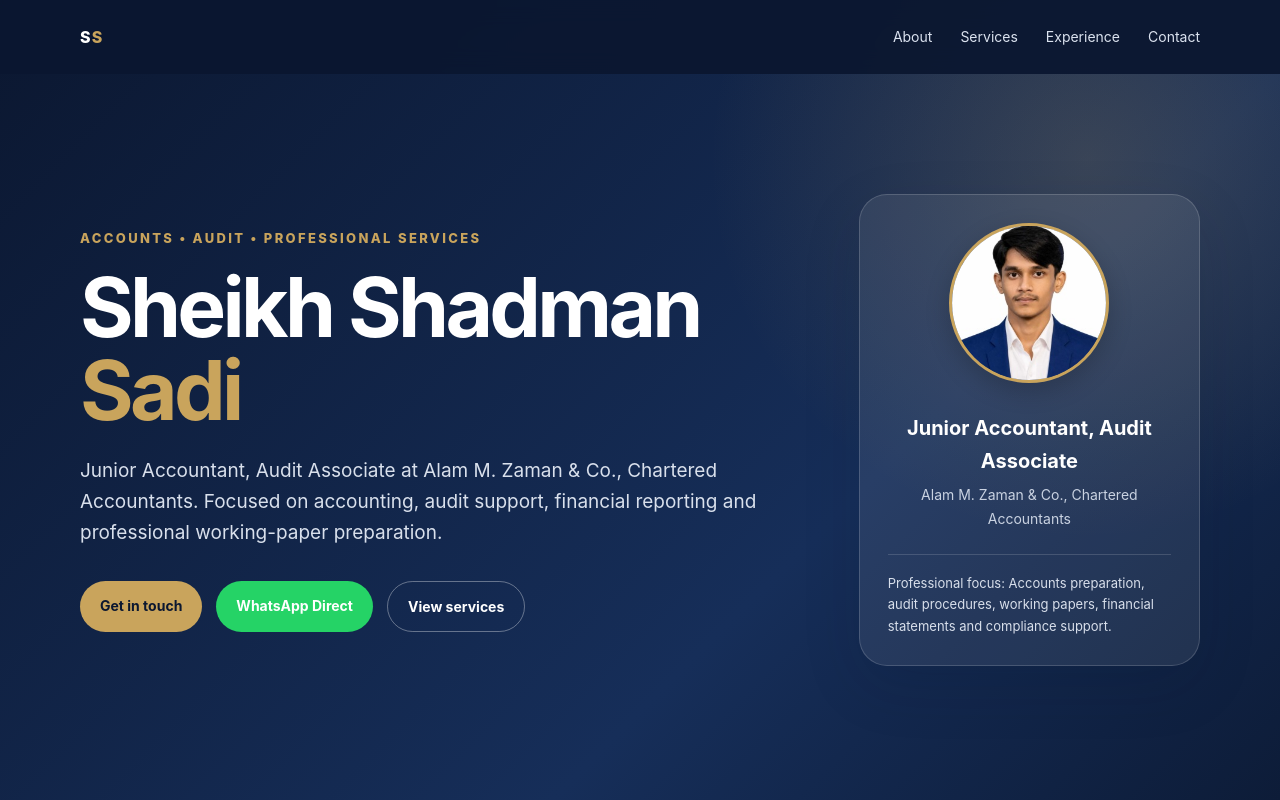
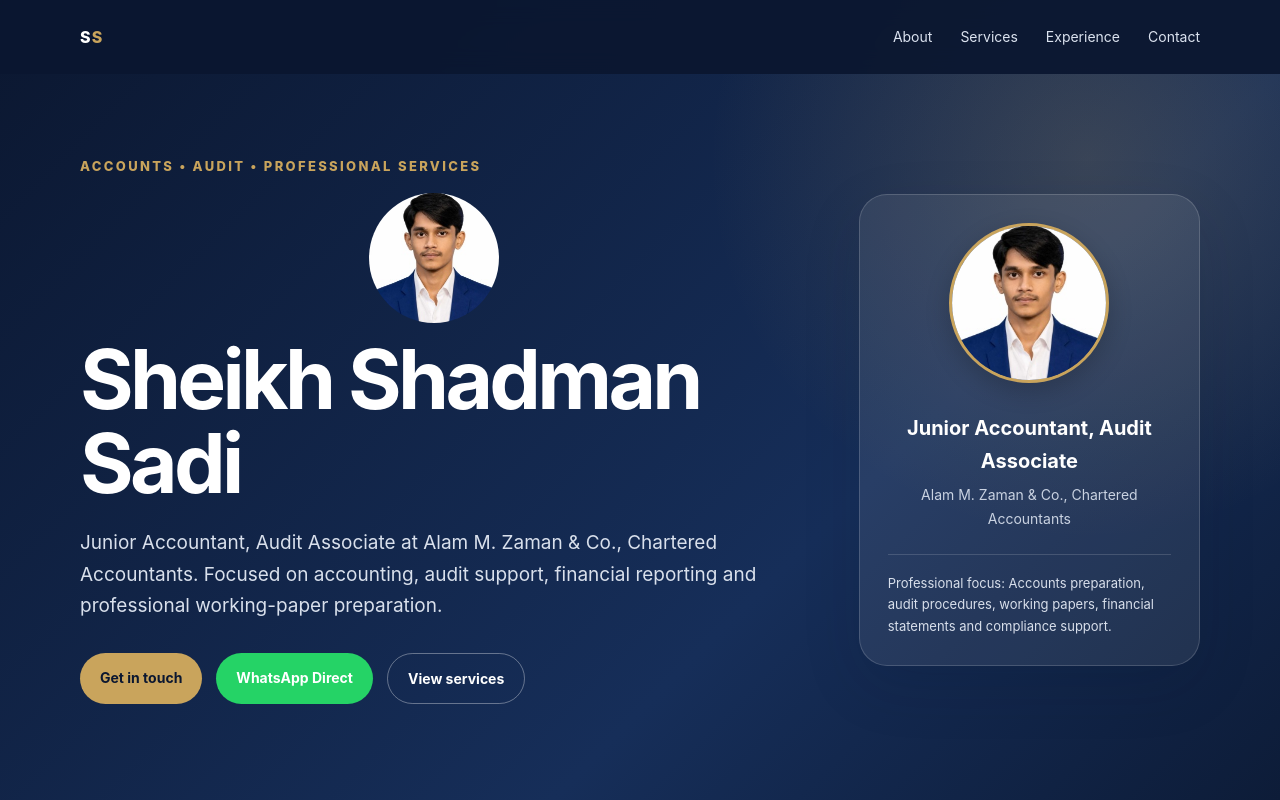
Before and after one commit to sksadi6251-commits/Sheikh-Shadman-Sadi, a plain HTML site: page index.html in a window 1280 px wide. Shown: the top 800 px of the page. Drawn offline with Linux system fonts and the light colour scheme.

Commit message:
Update index.html

```diff
--- a/index.html
+++ b/index.html
@@ -97,7 +97,8 @@
   <div class="container hero-grid">
     <div>
       <div class="eyebrow">Accounts • Audit • Professional Services</div>
-      <h1>Sheikh Shadman <span>Sadi</span></h1>
+      <img src="sadi.jpg" alt="Sheikh Shadman Sadi" style="width: 130px; height: 130px; border-radius: 50%; object-fit: cover; display: block; margin: 0 auto 15px;">
+      <h1>Sheikh Shadman Sadi</h1>
       <p class="lead">Junior Accountant, Audit Associate at Alam M. Zaman & Co., Chartered Accountants. Focused on accounting, audit support, financial reporting and professional working-paper preparation.</p>
       <div class="buttons">
         <a class="btn btn-gold" href="#contact">Get in touch</a>
```
